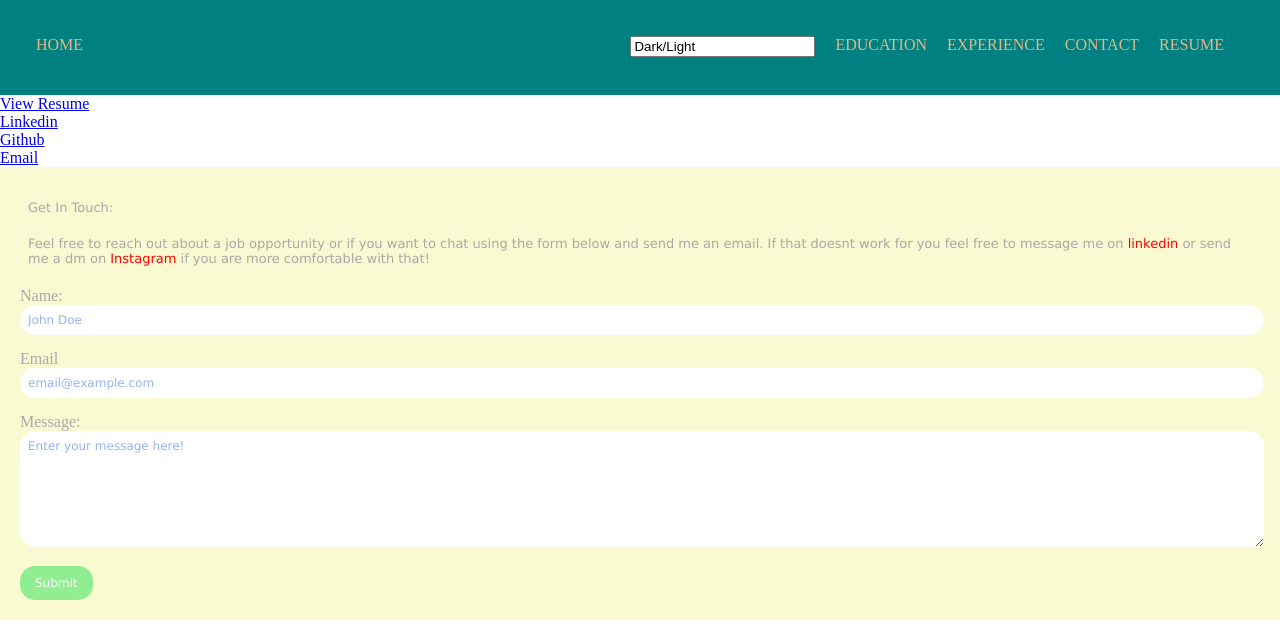
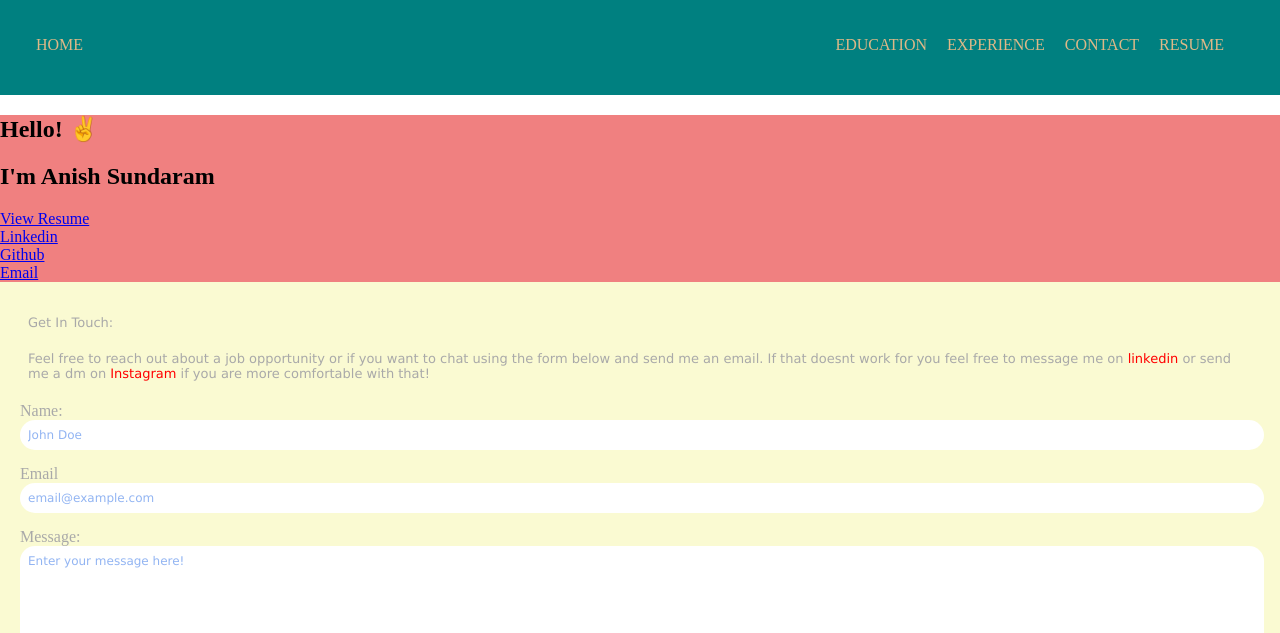
Before and after one commit to anishsundaram/Personal-Website, a plain HTML site: page index.html in a window 1280 px wide. Shown: the top 633 px of the page. Drawn offline with Linux system fonts and the light colour scheme.

Commit message:
Begin landing page CSS

```diff
--- a/CSS/styles.css
+++ b/CSS/styles.css
@@ -5,12 +5,10 @@ body{
    padding:none;
 }
 
-
-
-.dark-mode {
+/* .dark-mode {
   background-color: black;
   color: white;
-}
+}*/
 
 #nav-wrapper{
     display: flex;
@@ -18,7 +16,6 @@ body{
     padding: 36px;
     background-color: teal;
     border: none;
-
 }
 
 .left-side{
@@ -49,6 +46,14 @@ body{
 .nav-link-wrapper:hover{
     border-bottom: 1px solid black;
 }
+
+#landing{
+    background-color: lightcoral;
+    margin: 0;
+    padding: 0;
+}
+
+
 
 
 #contact{
--- a/index.html
+++ b/index.html
@@ -27,9 +27,9 @@
 
       <div class="right-side">
 
-        <div class="nav-link-wrapper">
+        <!--<div class="nav-link-wrapper">
           <input class="button" type="Dark/Light" value="Dark/Light" name="">
-        </div>
+        </div>-->
 
         <div class="nav-link-wrapper">
           <a href="/#education">Education</a>
@@ -52,9 +52,17 @@
     </div>
 
 
-    <div class="landing">
+    <div id="landing">
 
       <div class="Greeting">
+        <h2>Hello! ✌️</h2>
+
+        <h2>
+             I'm Anish Sundaram
+
+        </h2>
+
+
       </div>
 
       <div class="Link-section">
@@ -98,7 +106,6 @@
           </p>
         </div>
 
-
         <div class="form-group">
           <label>Name: </label>
           <input type="text" name="name" placeholder="John Doe" required="required">
@@ -120,8 +127,6 @@
     </div>
 
     <footer id="main-footer">
-
-
       <div id="footer-icons">
         <ul>
           <li>
```
